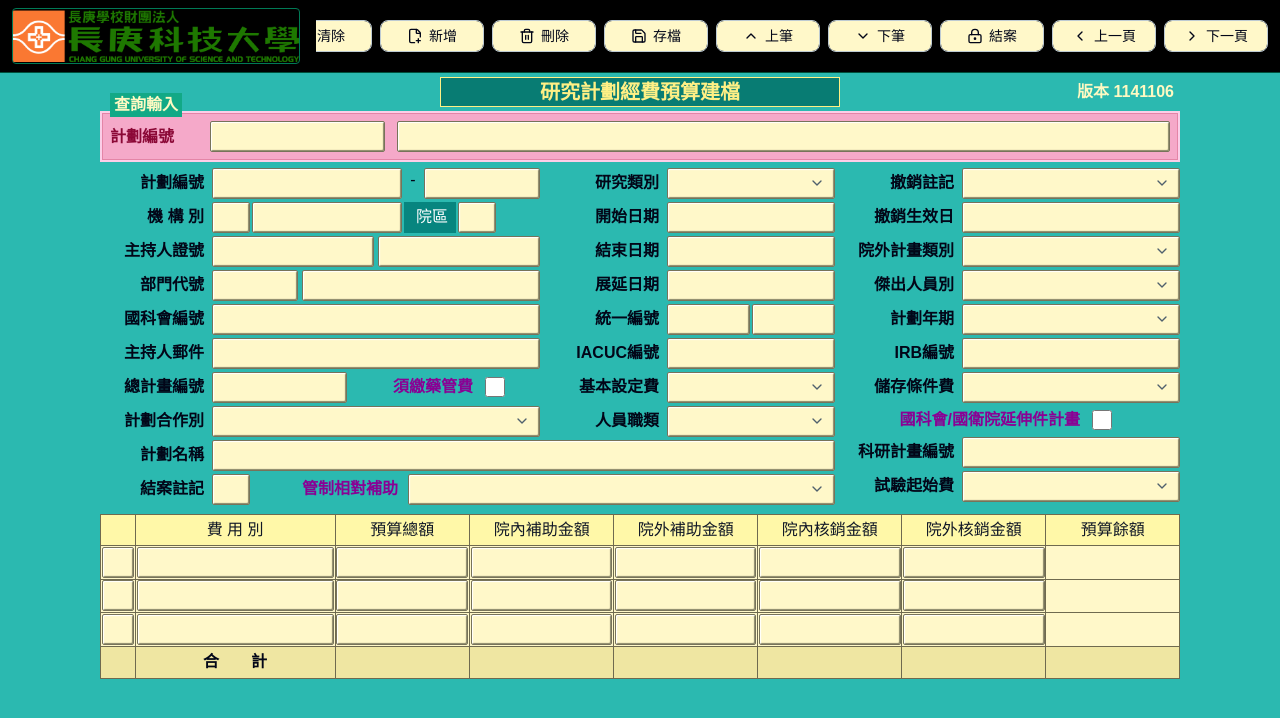
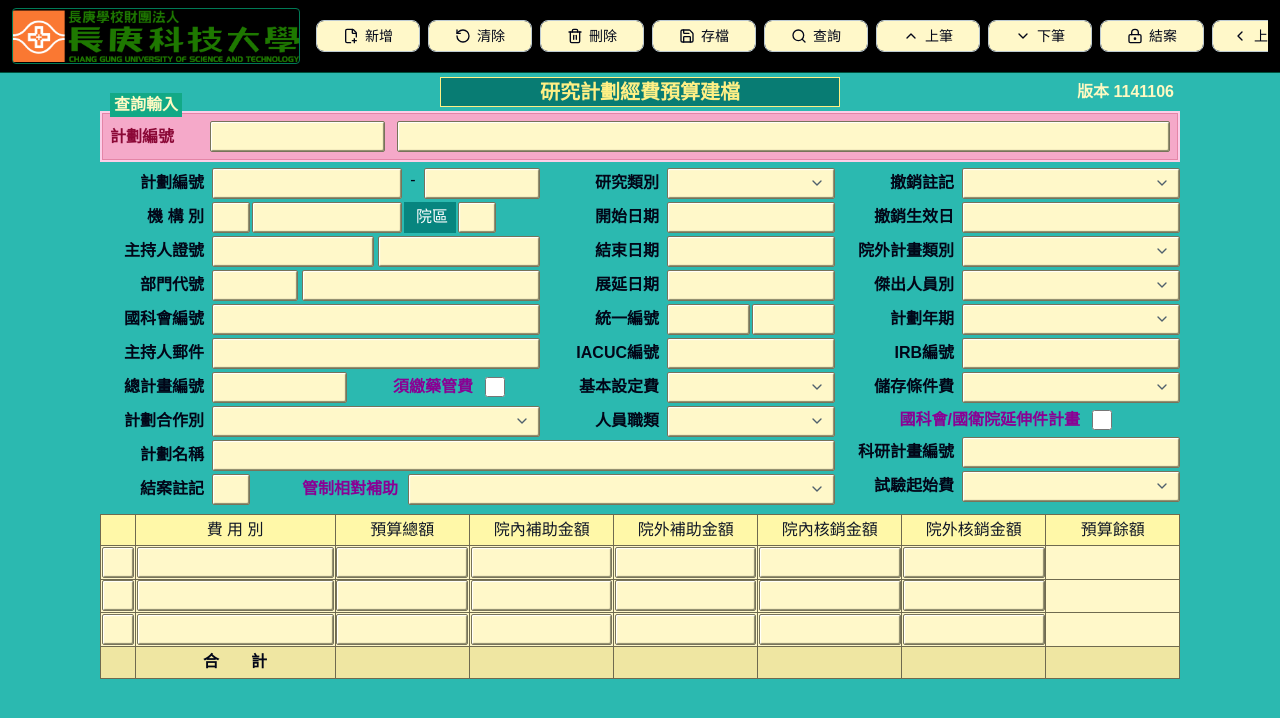
Before and after one commit to Hungming6325/his-budget-web, a Next.js app: page / in a window 1280 px wide. Shown: the top 718 px of the page. Built offline with nearby package versions, Linux system fonts and the light colour scheme.

Commit message:
Reorder toolbar actions

```diff
--- a/app/page.tsx
+++ b/app/page.tsx
@@ -533,19 +533,15 @@ export default function Home() {
               className="h-full w-full object-contain"
             />
           </div>
-          <div className="flex min-w-0 flex-1 items-center justify-end gap-3 overflow-x-auto">
+          <div className="flex min-w-0 flex-1 items-center justify-start gap-3 overflow-x-auto">
             <div className="flex shrink-0 flex-nowrap gap-2 text-slate-950">
-            <Button className={toolbarButtonClass} variant="outline" onClick={searchProject}>
-              <Search />
-              查詢
+              <Button className={toolbarButtonClass} variant="outline" onClick={openNewProjectDialog}>
+                <FilePlus2 />
+                新增
               </Button>
               <Button className={toolbarButtonClass} variant="outline" onClick={clearForm}>
                 <RotateCcw />
                 清除
-            </Button>
-            <Button className={toolbarButtonClass} variant="outline" onClick={openNewProjectDialog}>
-              <FilePlus2 />
-              新增
               </Button>
               <Button className={toolbarButtonClass} variant="outline" onClick={deleteProject}>
                 <Trash2 />
@@ -554,6 +550,10 @@ export default function Home() {
               <Button className={toolbarButtonClass} variant="outline" onClick={saveProject}>
                 <Save />
                 存檔
+              </Button>
+              <Button className={toolbarButtonClass} variant="outline" onClick={searchProject}>
+                <Search />
+                查詢
               </Button>
               <Button className={toolbarButtonClass} variant="outline" onClick={() => moveRecord('prev')}>
                 <ChevronUp />
```
Lines whose indentation alone changed are shown as unchanged.
